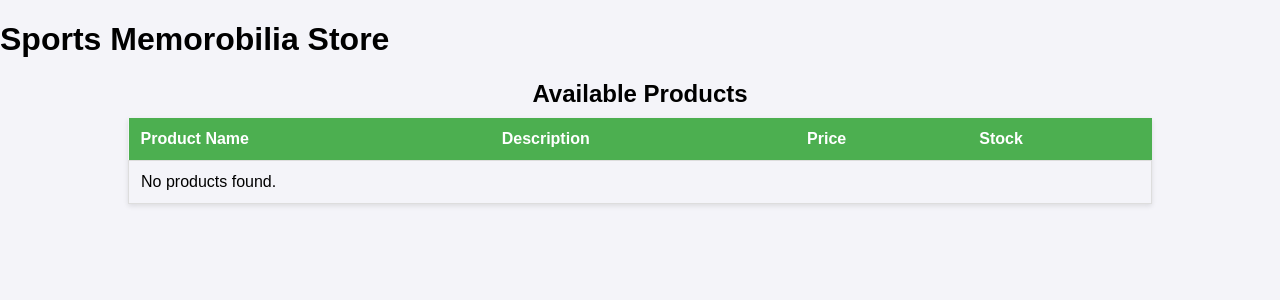
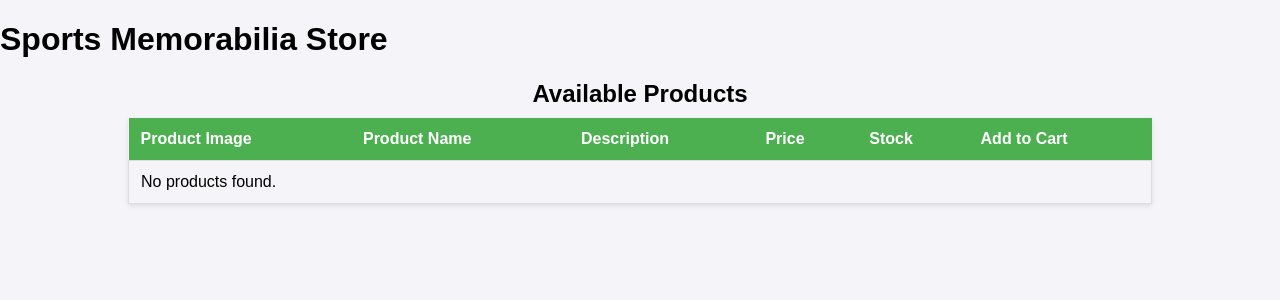
Before and after one commit to corysdavis/online-store, a PHP site: page / in a window 1280 px wide. Shown: the top 300 px of the page. Run offline with PHP 8.4, Linux system fonts and the light colour scheme; data that the repository does not hold is empty.

Commit message:
Final Project -- Week 5

```diff
--- a/index.php
+++ b/index.php
@@ -10,13 +10,12 @@ if ($conn->connect_error) {
     die("Connection failed: " . $conn->connect_error);
 }
 
-$query = "SELECT ProductName, Description, Price, Stock FROM products";
+$query = "SELECT ProductID, ProductName, Description, Price, Stock, Image FROM products";
 $result = $conn->query($query);
 
 if (!$result) {
     die("Query failed: " . $conn->error);
 }
-
 ?>
 
 <!DOCTYPE html>
@@ -29,31 +28,40 @@ if (!$result) {
 </head>
 <body>
 
-    <h1>Sports Memorobilia Store</h1>
+    <h1>Sports Memorabilia Store</h1>
 
     <table>
         <caption>Available Products</caption>
         <thead>
             <tr>
+                <th>Product Image</th>
                 <th>Product Name</th>
                 <th>Description</th>
                 <th>Price</th>
                 <th>Stock</th>
+                <th>Add to Cart</th>
             </tr>
         </thead>
         <tbody>
             <?php if ($result->num_rows > 0): ?>
                 <?php while ($row = $result->fetch_assoc()): ?>
                     <tr>
+                        <!-- Product Image Column -->
+                        <td><img src="images/<?= htmlspecialchars($row['Image']); ?>" alt="<?= htmlspecialchars($row['ProductName']); ?>" width="100" height="100"></td>
+
+                        <!-- Product Details -->
                         <td class="product-name"><?= htmlspecialchars($row['ProductName']); ?></td>
                         <td><?= htmlspecialchars($row['Description']); ?></td>
                         <td class="product-price"><?= "$" . number_format($row['Price'], 2); ?></td>
                         <td><?= $row['Stock']; ?></td>
+
+                        <!-- Add to Cart Button -->
+                        <td><a href="cart.php?add=<?= $row['ProductID']; ?>" class="add-to-cart">Add to Cart</a></td>
                     </tr>
                 <?php endwhile; ?>
             <?php else: ?>
                 <tr>
-                    <td colspan="4">No products found.</td>
+                    <td colspan="6">No products found.</td>
                 </tr>
             <?php endif; ?>
         </tbody>
--- a/online_store.sql
+++ b/online_store.sql
@@ -50,3 +50,5 @@ CREATE TABLE OrderItems (
     FOREIGN KEY (OrderID) REFERENCES Orders(OrderID),
     FOREIGN KEY (ProductID) REFERENCES Products(ProductID)
 );
+
+ALTER TABLE products ADD COLUMN Image VARCHAR(255);
```
Also changed, not shown: cart.php (+33 -0 lines).
